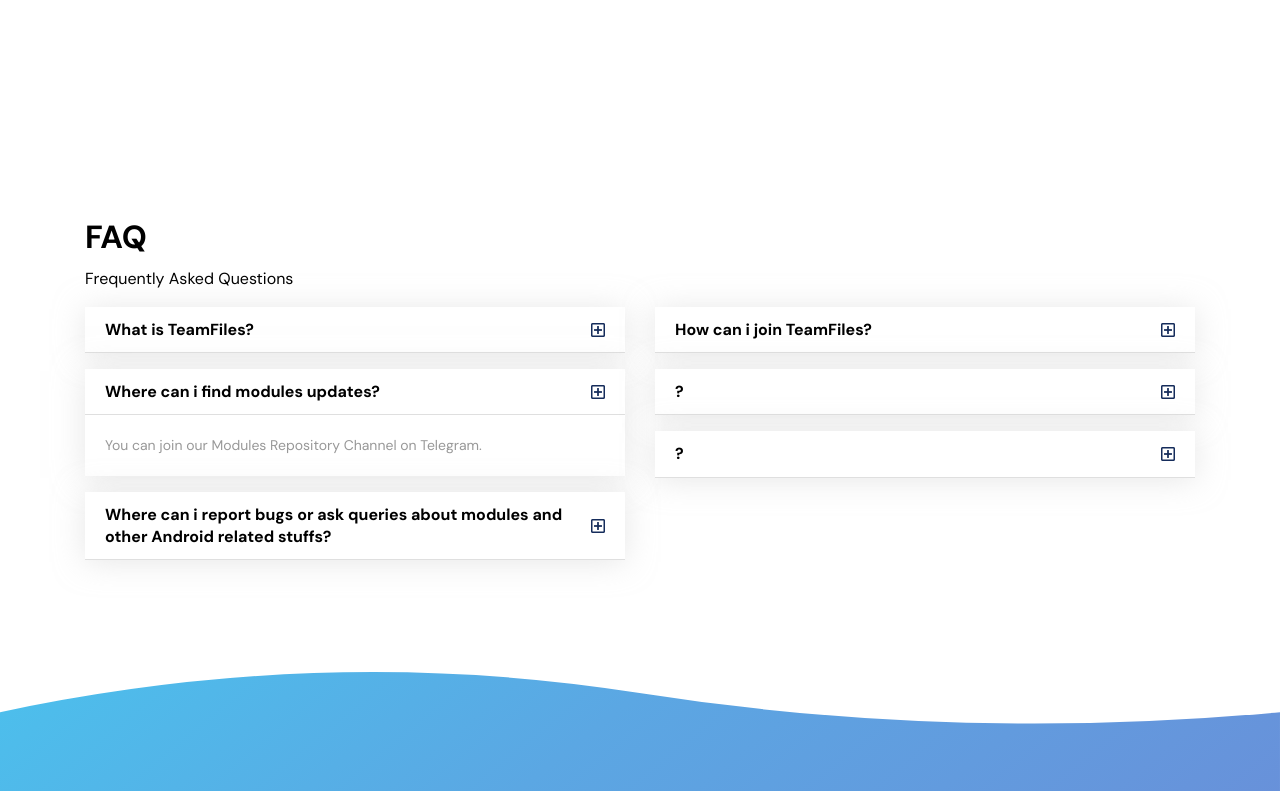
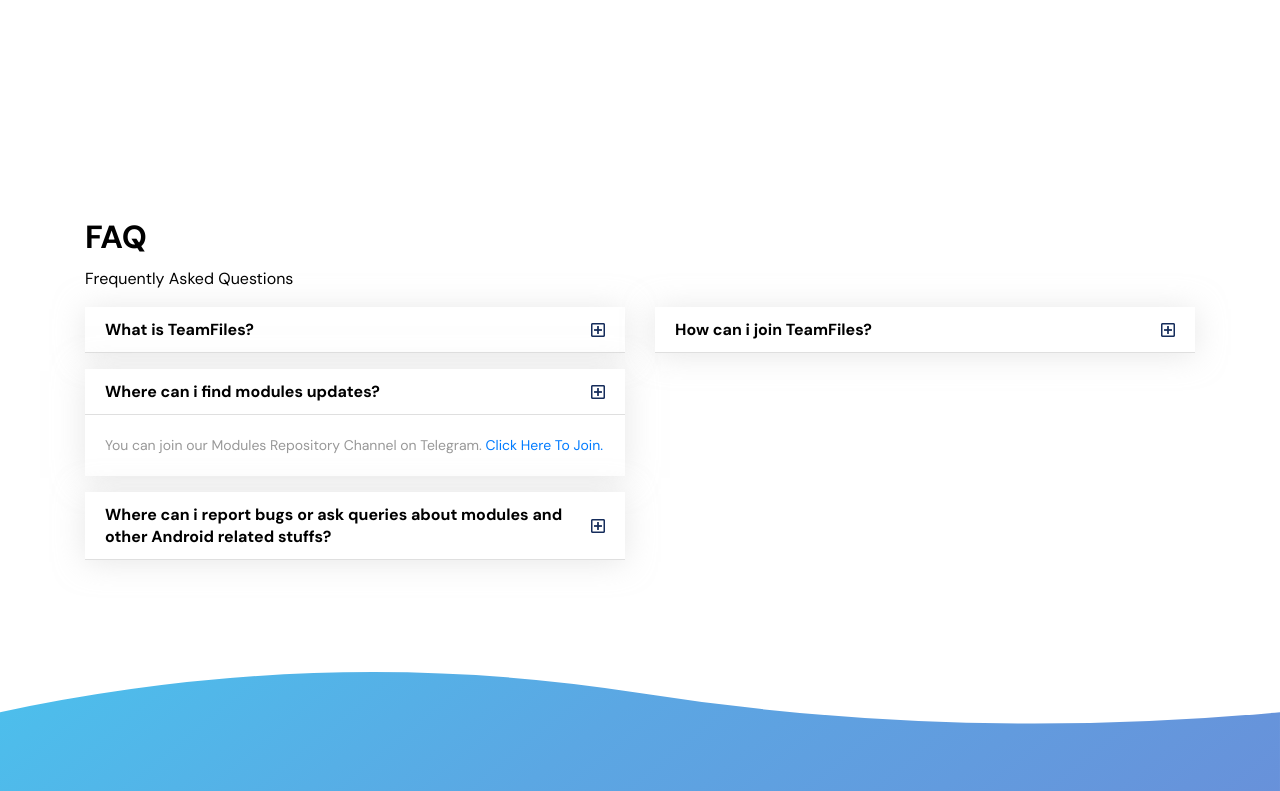
Before and after one commit to TeamFiles/teamfiles.github.io, a website: page index.html in a window 1280 px wide. Both pictures are taken after a click on the link "Where can i find modules updates?". Shown: the part 1572-2363 px from the top of the page. Drawn offline with nearby package versions, Linux system fonts and the light colour scheme.

Commit message:
Updeted Faq

```diff
--- a/index.html
+++ b/index.html
@@ -183,7 +183,7 @@
                         </div>
                         <div id="faqTwoCollapse" class="collapse" aria-labelledby="faqTwoTitle">
                             <div class="card-body">
-                                <p class="mb-0 text-gray">You can join our Modules Repository Channel on Telegram.</p>
+                                <p class="mb-0 text-gray">You can join our Modules Repository Channel on Telegram. <a href="https://telegram.me/modulesrepo">Click Here To Join.</a></p>
                             </div>
                         </div>
                     </div>
@@ -195,7 +195,7 @@
                         </div>
                         <div id="faqThreeCollapse" class="collapse" aria-labelledby="faqThreeTitle">
                             <div class="card-body">
-                                <p class="mb-0 text-gray">You can join our group on telegram & ask your queries there.</p>
+                                <p class="mb-0 text-gray">You can join our group on telegram & ask your queries there. <a href="http://telegram.me/fileschat">Click Here To Join.</a></p>
                             </div>
                         </div>
                     </div>
@@ -209,34 +209,11 @@
                         </div>
                         <div id="faqFourCollapse" class="collapse" aria-labelledby="faqFourTitle">
                             <div class="card-body">
-                                <p class="mb-0 text-gray">If you're a developer or wanna contribute to our projects like making vector themed icons for pixel launcher mod or you wanna do collaboration of your channel with TeamFiles then contact.</p>
+                                <p class="mb-0 text-gray">If you're a developer or wanna contribute to our projects like making vector themed icons for pixel launcher mod or you wanna do collaboration of your channel with TeamFiles then contact <b><a href="http://telegram.me/saitama_96">Saitama </a> or <a href="http://telegram.me/arnavpuranik">Arnav.</a></b></p>
                             </div>
                         </div>
                     </div>
-                    <div class="card mb-3 landing-faq-card">
-                        <div class="card-header bg-white" id="faqFiveTitle">
-                            <a href="#faqFiveCollapse" class="d-flex align-items-center" data-toggle="collapse">
-                                <h6 class="mb-0">?</h6> <i class="far fa-plus-square ml-auto"></i>
-                            </a>
-                        </div>
-                        <div id="faqFiveCollapse" class="collapse" aria-labelledby="faqFiveTitle">
-                            <div class="card-body">
-                                <p class="mb-0 text-gray">Lorem Ipsum has been the industry's standard dummy text ever since the 1500s, when an unknown printer took a galley of type and scrambled it to make a type specimen book.</p>
-                            </div>
-                        </div>
-                    </div>
-                    <div class="card mb-3 landing-faq-card">
-                        <div class="card-header bg-white" id="faqSixTitle">
-                            <a href="#faqSixCollapse" class="d-flex align-items-center" data-toggle="collapse">
-                                <h6 class="mb-0">?</h6> <i class="far fa-plus-square ml-auto"></i>
-                            </a>
-                        </div>
-                        <div id="faqSixCollapse" class="collapse" aria-labelledby="faqSixTitle">
-                            <div class="card-body">
-                                <p class="mb-0 text-gray">Lorem Ipsum has been the industry's standard dummy text ever since the 1500s, when an unknown printer took a galley of type and scrambled it to make a type specimen book.</p>
-                            </div>
-                        </div>
-                    </div>
+
                 </div>
             </div>
         </div>
```
